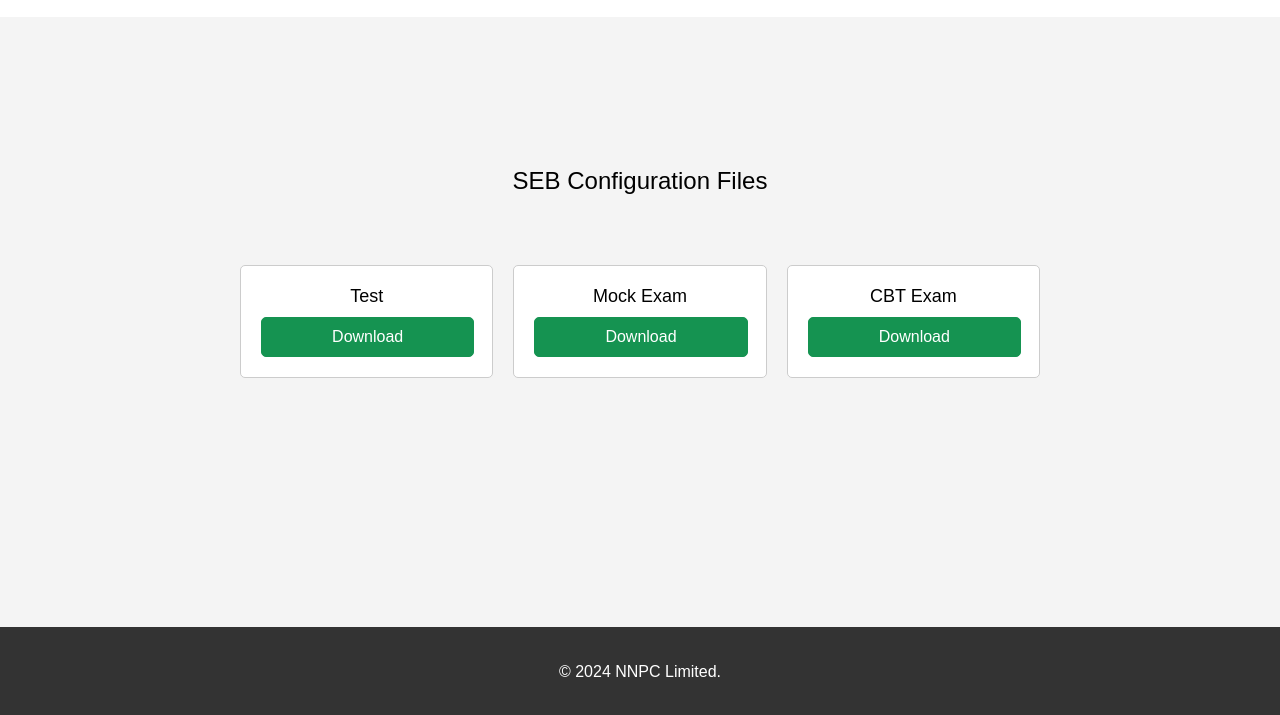
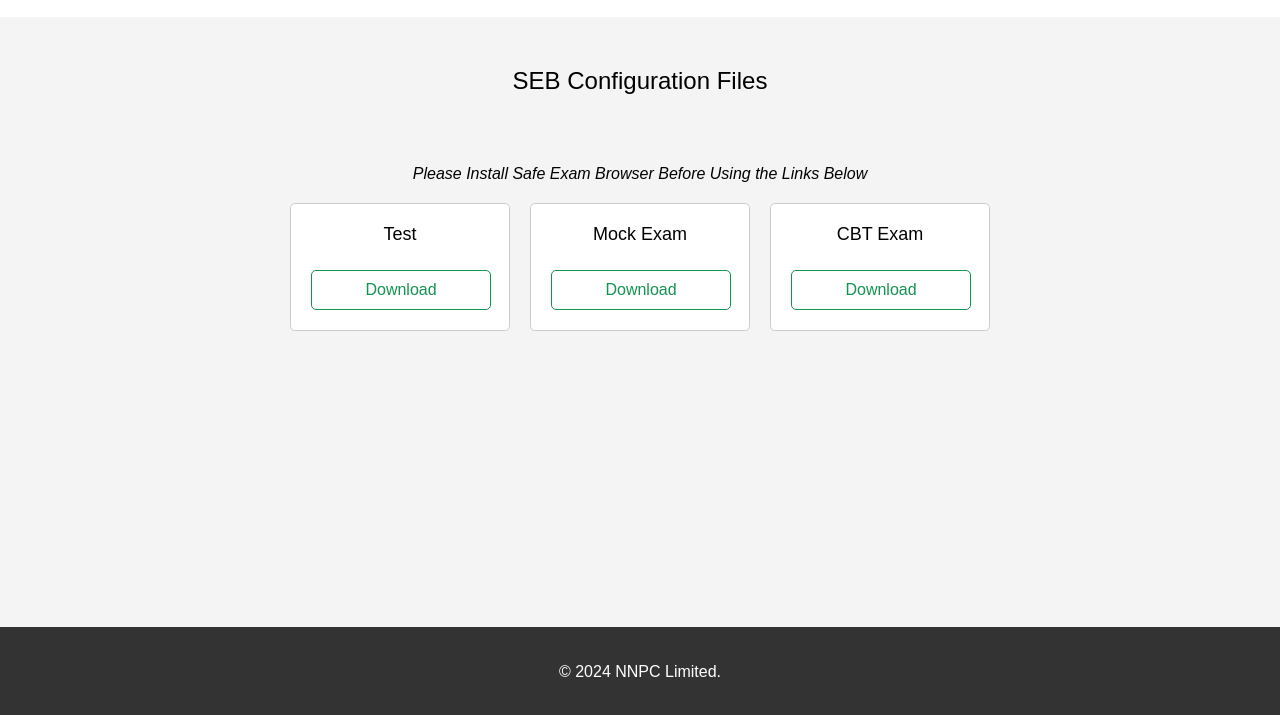
Before and after one commit to gen2be/seb-installer, a plain HTML site: page index.html in a window 1280 px wide. Shown: the part 83-798 px from the top of the page. Drawn offline with Linux system fonts and the light colour scheme.

Commit message:
included note for links

```diff
--- a/index.html
+++ b/index.html
@@ -13,6 +13,7 @@
 
     <div class="container">
         <div class="heading">SEB Configuration Files</div>
+        <div class="note">Please Install Safe Exam Browser Before Using the Links Below</div>
         <div class="row">
             <div class="box">
                 <div class="description">Test</div>
--- a/main.css
+++ b/main.css
@@ -20,8 +20,8 @@ header img {
 
 .container {
     text-align: center;
-    margin: 100px auto; /* Centering the container */
-    max-width: 800px; /* Adjust as needed */
+    margin: auto; /* Centering the container */
+    max-width: 700px; /* Adjust as needed */
 }
 
 .heading {
@@ -48,7 +48,7 @@ header img {
 }
 
 .description {
-    margin-bottom: 10px;
+    margin-bottom: 25px;
     font-size: 18px;
 }
 
@@ -58,8 +58,8 @@ header img {
     padding: 10px 0;
     font-size: 16px;
     text-decoration: none;
-    color: #fff;
-    background-color: #159351;
+    color: #159351;
+    background-color: #ffffff;
     border: 1px solid #159351;
     border-radius: 5px;
     cursor: pointer;
@@ -68,6 +68,7 @@ header img {
 
 .download-btn:hover {
     background-color: #226845;
+    color: #fff;
 }
 
 footer {
@@ -79,3 +80,8 @@ footer {
     bottom: 0;
     width: 100%;
 }
+
+.note {
+    font-style: italic;
+    margin-bottom: 20px;
+}
```
